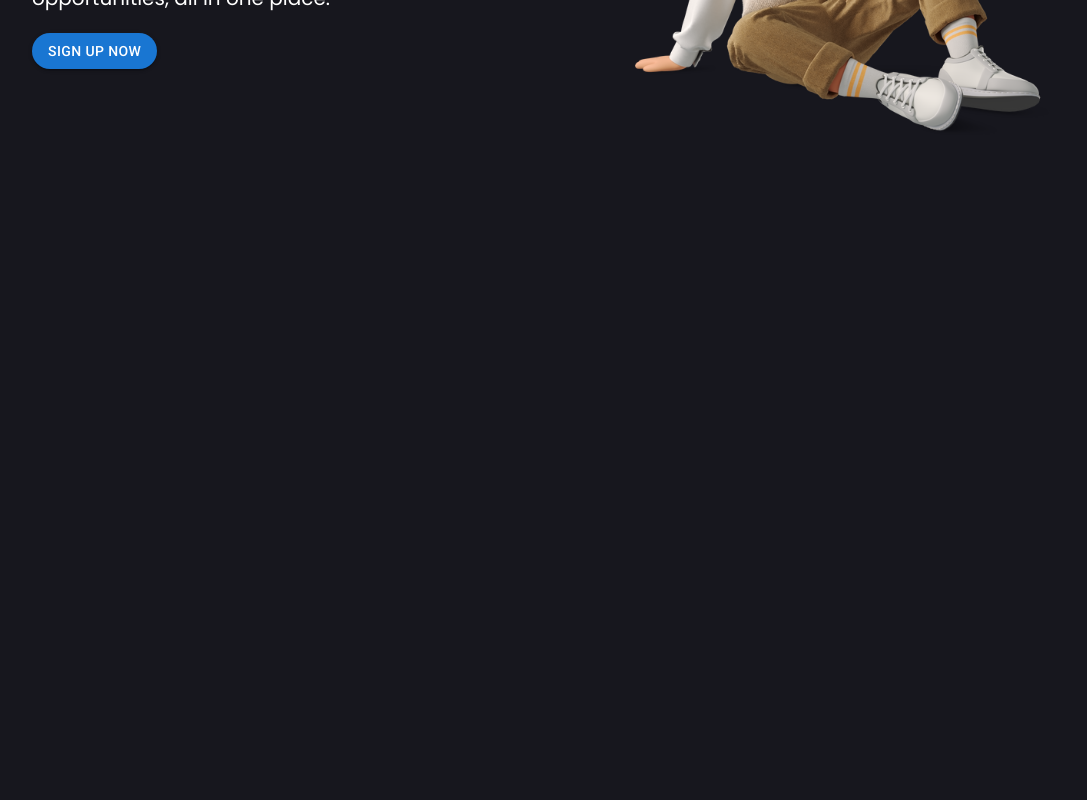
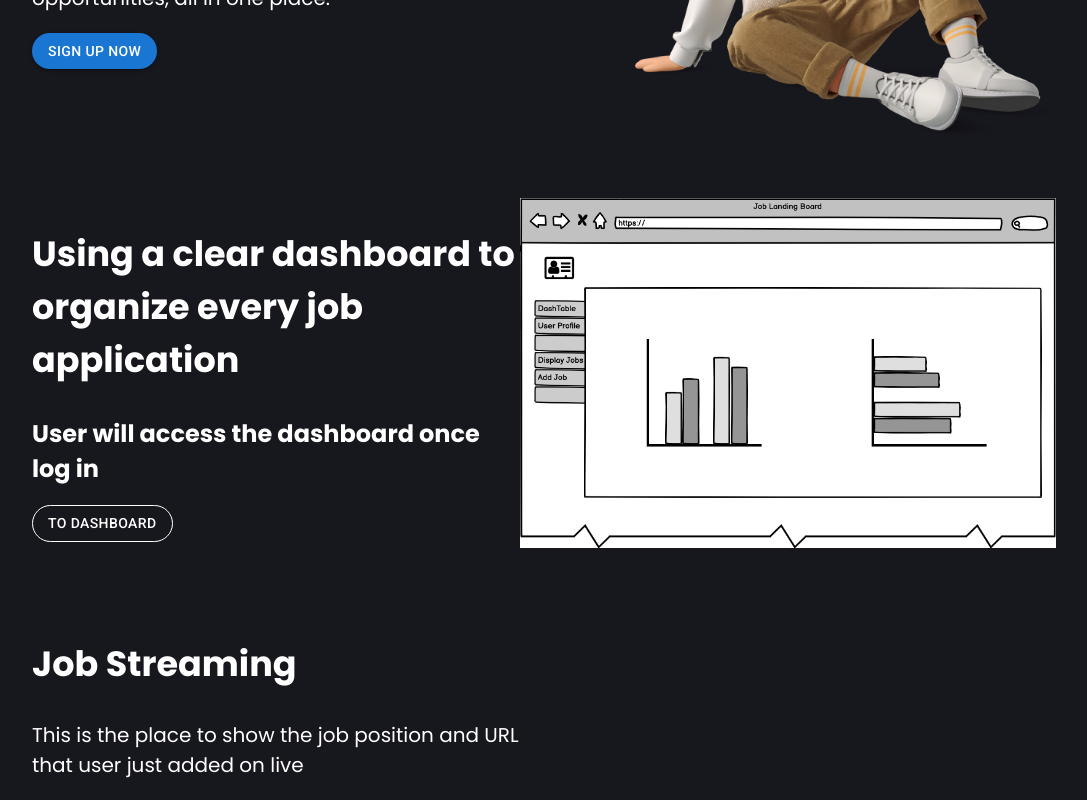
Before and after one commit to Job-Landing/Job-Landing-Client, a React (Create React App) app: page / in a window 1280 px wide. Shown: the part 339-1139 px from the top of the page, without its empty margins (96-1183 px from the left). Before the commit the page ends 800 px from the top, so only its background shows below. Built offline with nearby package versions, Linux system fonts and the light colour scheme.

Commit message:
Add web introduction on landing page

```diff
--- a/src/pages/Home.js
+++ b/src/pages/Home.js
@@ -3,6 +3,7 @@ import {JobLandingContext} from '../context/context';
 import {Link} from "react-router-dom";
 import Button from '@mui/material/Button';
 import homeImg from '../asserts/images/homeImg.png'
+import dashImg from '../asserts/images/dashboard.png'
 import Wrapper from '../asserts/wrappers/Home'
 
 
@@ -29,7 +30,23 @@ const Home = (() => {
                 </div>
                 <img className='homeImg' src={homeImg} alt="home1"/>
             </section>
-
+            <section className='information'>
+                <div>
+                    <h1 className='information_title'>Using a clear dashboard to organize every job application</h1>
+                    <h2>User will access the dashboard once log in</h2>
+                    <Link className='link' to="dashboard"><Button variant="outlined" size="medium">To DashBoard</Button></Link>
+                </div>
+                <div>
+                    <img className='homeImg' src={dashImg} alt="dash"/>
+                </div>
+            </section>
+            <section className='information'>
+                <div>
+                    <h1 className='information_title'>Job Streaming</h1>
+                    <p className='information_text'>This is the place to show the job position and URL
+                                                    that user just added on live </p>
+                </div>
+            </section>
         </Wrapper>
 
 
```
Also changed, not shown: src/asserts/images/dashboard.png (added).
